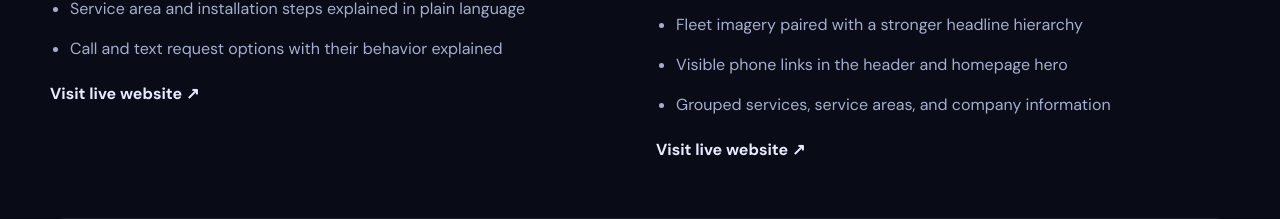
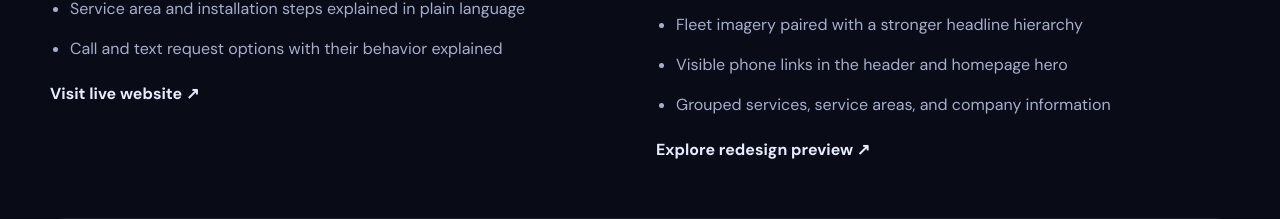
Before and after one commit to eavesa2796/Orbisy-Web-App, a Next.js app: page /work in a window 1280 px wide. Shown: the part 2880-3099 px from the top of the page. Built offline with nearby package versions, Linux system fonts and the light colour scheme; no server answers.

Commit message:
Keep redesign preview labels consistent in the full portfolio entry

```diff
--- a/src/components/portfolio.tsx
+++ b/src/components/portfolio.tsx
@@ -136,7 +136,8 @@ export function PortfolioProject({
   project: (typeof projects)[number];
   full?: boolean;
 }) {
-  const p = full && project.id === "rescue-tow-truck"
+  const isTowRedesign = full && project.id === "rescue-tow-truck";
+  const p = isTowRedesign
     ? { ...project, ...rescueTowRedesign }
     : project;
   const image = (
@@ -159,7 +160,7 @@ export function PortfolioProject({
           href={p.url}
           target="_blank"
           rel="noopener noreferrer"
-          aria-label={`View ${p.name} website (opens in a new tab)`}
+          aria-label={`View ${p.name} ${isTowRedesign ? "redesign preview" : "website"} (opens in a new tab)`}
         >
           <div className="browser-strip" aria-hidden="true">
             <i />
@@ -200,7 +201,7 @@ export function PortfolioProject({
             target="_blank"
             rel="noopener noreferrer"
           >
-            Visit live website ↗
+            {isTowRedesign ? "Explore redesign preview ↗" : "Visit live website ↗"}
           </a>
         ) : (
           <Link className="text-link" href={p.url}>
```
Also changed, not shown: 1 other file (tests, documents, lock files or other folders).
